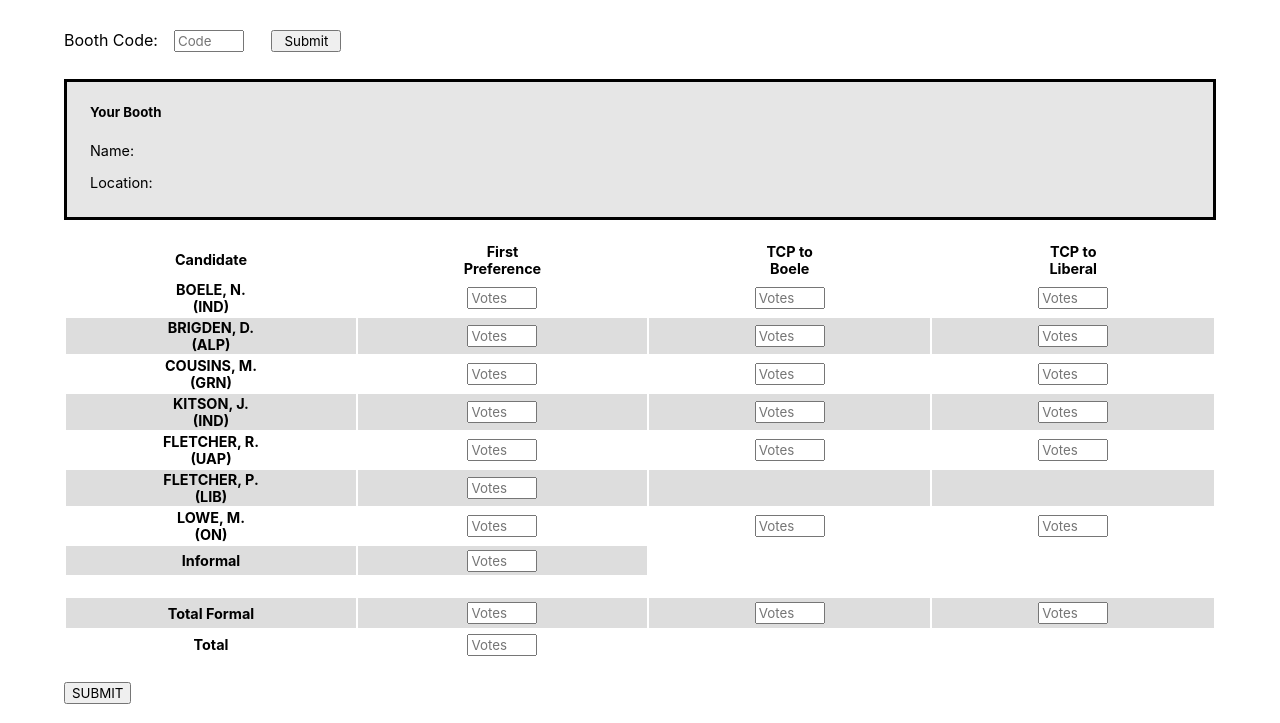
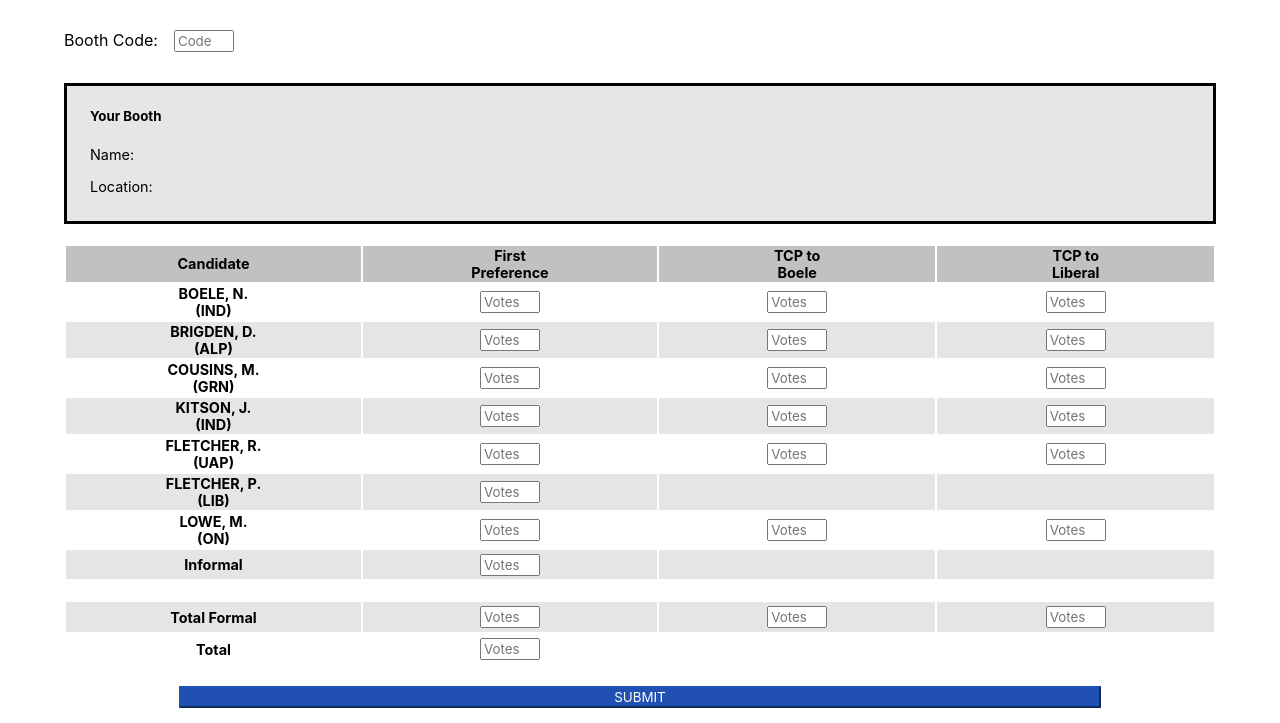
Before and after one commit to jess2482/bradfield-project, a plain HTML site: page index.html in a window 1280 px wide. Shown: the part 77-800 px from the top of the page. Drawn offline with Linux system fonts and the light colour scheme.

Commit message:
formatting table and removing booth code submit button

```diff
--- a/form.css
+++ b/form.css
@@ -18,7 +18,7 @@ body {
 
 input {
     margin: 1%;
-    width: 70px;
+    width: 60px;
 }
 
 p {
@@ -35,14 +35,31 @@ p {
     padding-bottom: 1%;
 }
 
+thead {
+    background-color: #c1c1c1;
+}
+
 tr {
     font-size: 90%;
 }
 
 tr:nth-child(even) {
-    background-color: #dddddd;
+    background-color: #e5e5e5;
+    border-color: #e5e5e5;
+    border-style: solid;
+    border-collapse: collapse;
 }
 
 th {
     width: 5%;
 }
+
+button {
+    width: 80%;
+    display: block;
+    margin: auto;
+    /* text-align: centre; */
+    color: #ffffff;
+    background-color: #2050b1;
+    border-color: #2050b1;
+}
--- a/form.js
+++ b/form.js
@@ -1,5 +1,21 @@
 
 function submitBoothCode() {
+    let code = document.getElementById('boothCode').value;
+    if (code.length == 0 || validateBoothCode(code) == false) {
+        code = 'Not found'
+    }
+    // todo: get corresponding info for name/location
+    // (instead of showing booth code)
+    document.getElementById('boothName').innerHTML = 'Name: ' + code;
+    document.getElementById('boothLocation').innerHTML = 'Location: ' + code;
+}
+
+function validateBoothCode(code) {
+    // TODO: actually check that booth code exists (xor to go back to original code + check for match)
+    return true;
+}
+
+function submitResults() {
     let code = document.getElementById('boothCode').value;
     if (code.length == 0) {
         alert('Enter a booth code');
@@ -9,20 +25,6 @@ function submitBoothCode() {
         alert('Invalid booth code');
         return false
     }
-
-    // todo: get corresponding info for name/location
-    // (instead of showing booth code)
-    document.getElementById('boothName').innerHTML = 'Name: ' + code;
-    document.getElementById('boothLocation').innerHTML = 'Location: ' + code;
-    return false;
-}
-
-function validateBoothCode(code) {
-    // todo
-    return true;
-}
-
-function submitResults() {
     if (validateForm() == false) {
         return false;
     }
--- a/index.html
+++ b/index.html
@@ -10,10 +10,8 @@
             <h1>Scrutineering Form</h1>
         </div>
         <div class="booth">
-            <form name="boothInput" onsubmit="return submitBoothCode()" action="" method="post">
-                <label>Booth Code: </label><input id="boothCode" placeholder="Code" type="text">
-                <input type="submit" valid="Submit">
-            </form>
+            <label>Booth Code: </label><input id="boothCode" placeholder="Code" type="text" onkeydown="return submitBoothCode()">
+            <br><br>
             <div id="boothInfo">
                 <h5>Your Booth</h5>
                 <p id="boothName">Name: </p>
@@ -76,9 +74,14 @@
                 <tr>
                     <th>Informal</th>
                     <th><input id="formalVotes" name="firstPreference" placeholder="Votes" type="number" /></th>
+                    <th></th>
+                    <th></th>
                 </tr>
                 <tr>
                     <th><br></th>
+                    <th></th>
+                    <th></th>
+                    <th></th>
                 </tr>
                 <tr>
                     <th>Total Formal</th>
@@ -89,10 +92,12 @@
                 <tr>
                     <th>Total</th>
                     <th><input id="fullTotal" placeholder="Votes" type="number" /></th>
+                    <th></th>
+                    <th></th>
                 </tr>
             </tbody>
         </table>
         <br>
-        <th><button type="button" onclick="return submitResults()">SUBMIT</button></th>
+        <button type="button" onclick="return submitResults()">SUBMIT</button>
     </body>
 </html>
```
